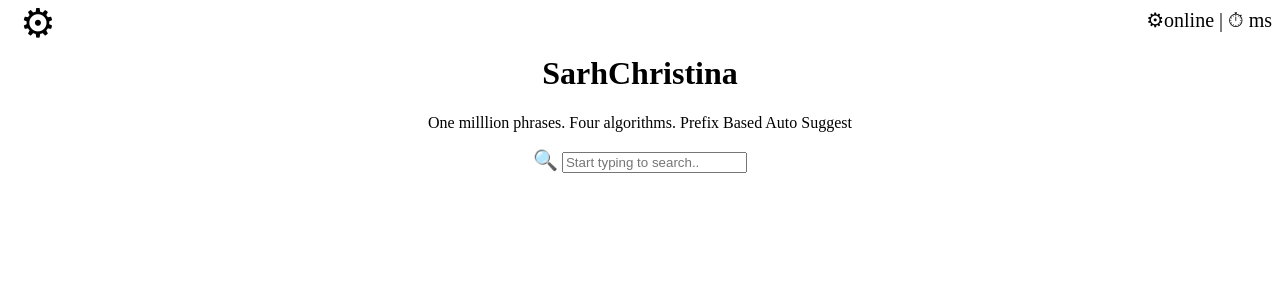
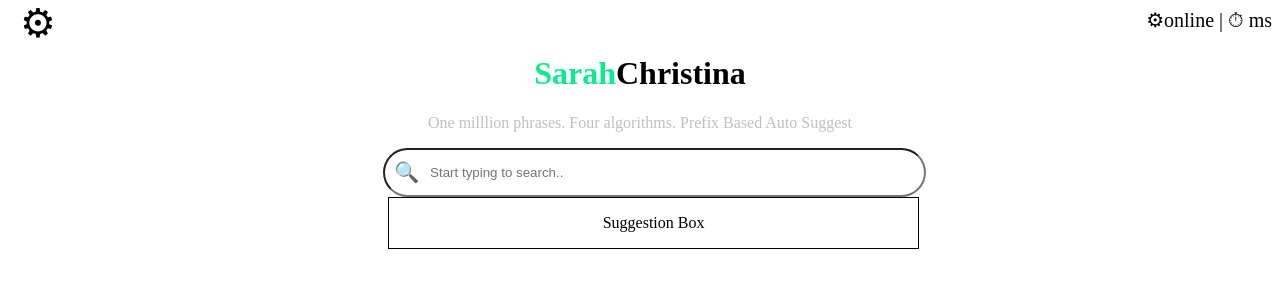
Before and after one commit to sarah-sudo-glitch/gadget-bg, a website: page frontend/pages/auto.html in a window 1280 px wide. Drawn offline with Linux system fonts and the light colour scheme.

Commit message:
3rdchange

```diff
--- a/frontend/pages/auto.css
+++ b/frontend/pages/auto.css
@@ -4,14 +4,35 @@
     padding: 2px;
 
 }
-#clock{
+.clock{
     display: flex;
    justify-content: flex-end;
    margin-top: 0%;
 
 }
-#gear{
+.gear{
     position: fixed;
     top: 0px;
     left: 20px;
 }
+.p1{
+    color: rgb(192, 192, 193);
+}
+.fn{
+    color: rgb(15, 234, 143);
+}
+.lens{
+    position: relative;
+    left: 40px;
+    top:2px;
+}
+.input{
+    padding: 15px 15px 15px 45px;
+    border-radius: 35px;
+    width: 38%;
+}
+#suggbox{
+    border: 1px solid black;
+    width: 42%;
+    margin-left: 30%;
+}
--- a/frontend/pages/auto.html
+++ b/frontend/pages/auto.html
@@ -9,15 +9,21 @@
 <body>
 
     <div class="bi">
-        <div id="c" >
-            <span id="gear"  style="font-size: 40px;"> &#x2699;</span>
-            <span id="clock" style="font-size: 20px;"> &#x2699;online | &#9201; ms</span>
+        <div class="c" >
+            <span class="gear"  style="font-size: 40px;"> &#x2699;</span>
+            <span class="clock" style="font-size: 20px;"> &#x2699;online | &#9201; ms</span>
         </div>
     </div>
     <div class="search">
-        <h1 > SarhChristina</h1>
-        <p>One milllion phrases. Four algorithms. Prefix Based Auto Suggest</p>
-       <span style="font-size: 20px;">&#128269;</span> <input  type="text" id="username-input" placeholder="Start typing to search.." autocomplete="off" spellcheck="false" />
+        <h1 > <span class="fn">Sarah</span>Christina</h1>
+        <p class="p1">One milllion phrases. Four algorithms. Prefix Based Auto Suggest</p>
+       <span>
+            <span class ="lens"style="font-size: 20px;">&#128269;</span>
+            <input  class="input"  placeholder="Start typing to search.." />
+       </span>
+       <div id="suggbox">
+        <p>Suggestion Box</p>
+       </div>
     </div>
 
 </body>
```
